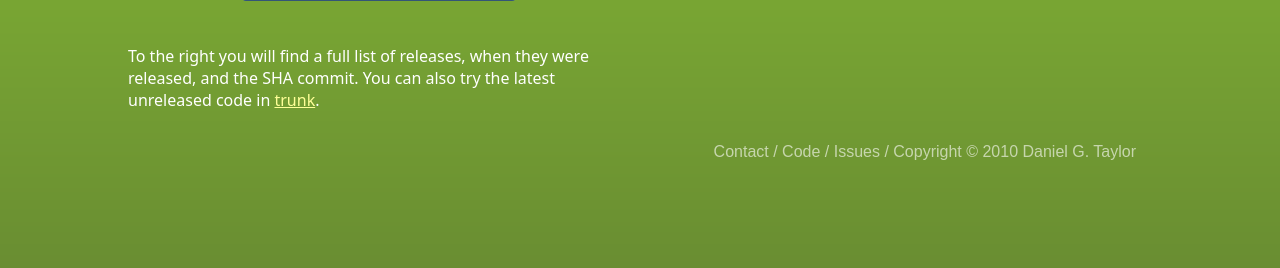
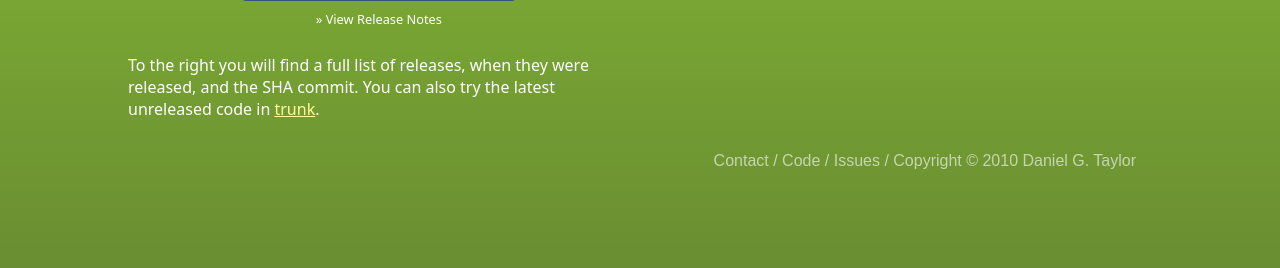
Before and after one commit to danielgtaylor/arista-website, a Django app: template templates/downloads.html in a window 1280 px wide. Shown: the part 305-573 px from the top of the page. Run offline with Django 3.2, Linux system fonts and the light colour scheme; the template is opened without the code that fills it, so the values that code supplies are empty; some libraries are stand-ins or nearby versions; some web fonts are replaced.

Commit message:
Add link to view latest release notes on Github

```diff
--- a/templates/downloads.html
+++ b/templates/downloads.html
@@ -11,6 +11,9 @@
         <div style="text-align: center; padding: 2.5em 0em;">
             <a class="button" href="http://github.com/danielgtaylor/arista/tarball/{{ data|first|first }}"><img src="{{ MEDIA_URL }}img/download.png" alt="Icon" style="margin-left: -32px; margin-right: 10px; margin-bottom: -10px; margin-top: -10em;"/>Download arista-{{ data|first|first }}</a>
         </div>
+        <p style="margin-top: -1.5em; margin-bottom: 2em; font-size: 80%; text-align: center;">
+            <a style="color: white; text-decoration: none;" href="http://github.com/danielgtaylor/arista/blob/{{ data|first|first }}/README.md">&raquo; View Release Notes</a>
+        </p>
         <p>
             To the right you will find a full list of releases, when they were released, and the SHA commit. You can also try the latest unreleased code in <a href="http://github.com/danielgtaylor/arista">trunk</a>.
         </p>
```
